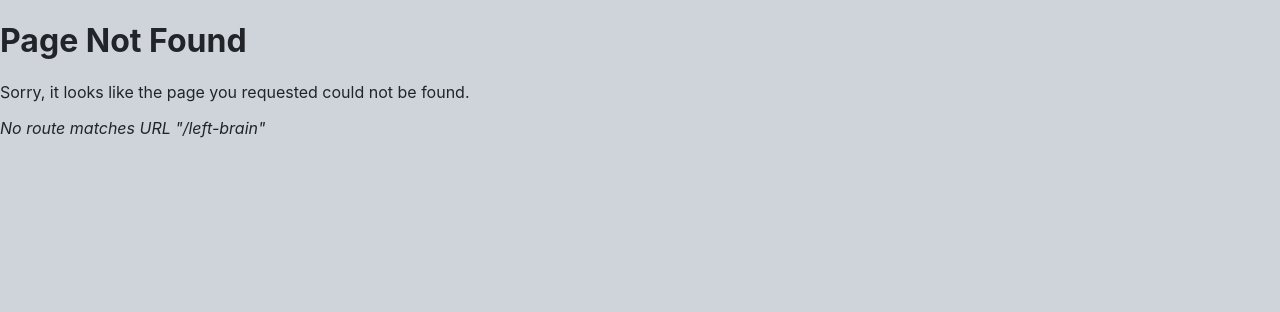
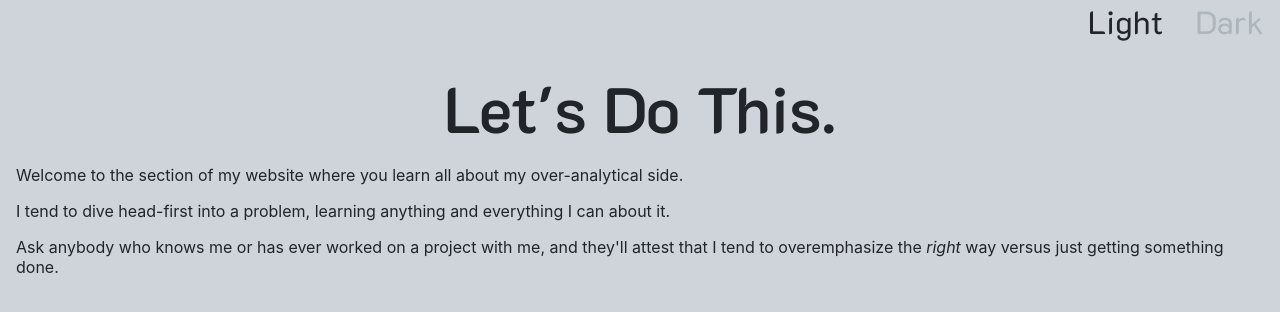
Before and after one commit to 4rron/arron.app, a React (Create React App) app: page /left-brain in a window 1280 px wide. Before the commit this address had no page. Shown: the top 312 px of the page. Built offline with nearby package versions, Linux system fonts and the light colour scheme.

Commit message:
Added Topic Selection and Started Left Brain

```diff
--- a/src/app/components/button/button.scss
+++ b/src/app/components/button/button.scss
@@ -10,6 +10,7 @@
     cursor: pointer;
     outline: inherit;
     border-radius: 5px;
+    margin: 5px;
 }
 
 .aButton:hover {
--- /dev/null
+++ b/src/app/components/problem-solving/problem-solving-greeting.tsx
@@ -0,0 +1,23 @@
+const ProblemSolvingGreeting = () => {
+    return (
+        <div>
+            <h1>Let's Do This.</h1>
+            <p>
+                Welcome to the section of my website where you learn all about
+                my over-analytical side.
+            </p>
+            <p>
+                I tend to dive head-first into a problem, learning anything and
+                everything I can about it.
+            </p>
+            <p>
+                Ask anybody who knows me or has ever worked on a project with
+                me, and they'll attest that I tend to overemphasize the
+                <i> right </i>
+                way versus just getting something done.
+            </p>
+        </div>
+    );
+};
+
+export default ProblemSolvingGreeting;
--- /dev/null
+++ b/src/app/routes/creative.tsx
@@ -0,0 +1,5 @@
+const Creative = () => {
+    return <div className="creative"></div>;
+};
+
+export default Creative;
--- a/src/app/routes/landing.scss
+++ b/src/app/routes/landing.scss
@@ -1,23 +1,9 @@
 @import "/src/variables.scss";
 
 .landing {
-    background-color: var(--background);
     height: 100vh;
     overflow: none;
     text-align: center;
-    h1 {
-        font-family: var(--font-accent);
-        font-size: 8vh;
-        margin: 0;
-    }
-    h2 {
-        margin: 0;
-        margin-bottom: 2vh;
-        font-family: var(--font-accent);
-        font-size: 5vh;
-        font-weight: lighter;
-        font-style: italic;
-    }
     .logo {
         height: 50vh;
         stroke-width: 0.75vh;
--- a/src/app/routes/landing.tsx
+++ b/src/app/routes/landing.tsx
@@ -1,21 +1,21 @@
-import Header from "../components/header/header";
 import Logo from "../components/logo";
 import "./landing.scss";
 import Button from "../components/button/button";
+import { useNavigate } from "react-router-dom";
 
 const Landing = () => {
+    const navigate = useNavigate();
+
     function onEnter() {
-        console.log("onEnter");
+        navigate("/selection");
     }
+
     return (
         <div className="landing">
-            <Header />
-            <div className="content">
-                <Logo />
-                <h1>Arron.app</h1>
-                <h2>Where creativity and critical thinking collide</h2>
-                <Button onClick={onEnter}>Enter</Button>
-            </div>
+            <Logo />
+            <h1>Arron.app</h1>
+            <h2>Where creativity and critical thinking collide</h2>
+            <Button onClick={onEnter}>Enter</Button>
         </div>
     );
 };
--- /dev/null
+++ b/src/app/routes/problem-solving.tsx
@@ -0,0 +1,11 @@
+import ProblemSolvingGreeting from "../components/problem-solving/problem-solving-greeting";
+
+const ProblemSolving = () => {
+    return (
+        <div className="problem-solving">
+            <ProblemSolvingGreeting />
+        </div>
+    );
+};
+
+export default ProblemSolving;
--- /dev/null
+++ b/src/app/routes/root.scss
@@ -0,0 +1,25 @@
+@import "/src/variables.scss";
+
+.root {
+    background-color: var(--background);
+    height: 100%;
+    overflow: hidden;
+    h1 {
+        font-family: var(--font-accent);
+        font-size: 8vh;
+        margin: 0;
+        text-align: center;
+    }
+    h2 {
+        margin: 0;
+        margin-bottom: 2vh;
+        font-family: var(--font-accent);
+        font-size: 5vh;
+        font-weight: lighter;
+        font-style: italic;
+    }
+    .content {
+        clear: both;
+        padding: 1em;
+    }
+}
--- /dev/null
+++ b/src/app/routes/root.tsx
@@ -0,0 +1,16 @@
+import { Outlet } from "react-router-dom";
+import Header from "../components/header/header";
+import "./root.scss";
+
+const Root = () => {
+    return (
+        <div className="root">
+            <Header />
+            <div className="content">
+                <Outlet />
+            </div>
+        </div>
+    );
+};
+
+export default Root;
--- /dev/null
+++ b/src/app/routes/topic-selection.tsx
@@ -0,0 +1,18 @@
+import { useNavigate } from "react-router-dom";
+import Button from "../components/button/button";
+
+const TopicSelection = () => {
+    const navigate = useNavigate();
+    return (
+        <div className="topic-selection" style={{ textAlign: "center" }}>
+            <h1>Hello</h1>
+            <h3>Which side of me are you interested in learning more about?</h3>
+            <Button onClick={() => navigate("/left-brain")}>Left Brain</Button>
+            <Button onClick={() => navigate("/right-brain")}>
+                Right Brain
+            </Button>
+        </div>
+    );
+};
+
+export default TopicSelection;
--- a/src/index.tsx
+++ b/src/index.tsx
@@ -4,25 +4,34 @@ import { Provider } from "react-redux";
 import { store } from "./app/store";
 import reportWebVitals from "./reportWebVitals";
 import "./index.scss";
-import { RouterProvider, createBrowserRouter } from "react-router-dom";
-import ErrorPage from "./app/routes/error-page";
+import {
+    Route,
+    RouterProvider,
+    createBrowserRouter,
+    createRoutesFromElements,
+} from "react-router-dom";
 import PhotoRelease from "./app/routes/photo-release";
 import Landing from "./app/routes/landing";
+import TopicSelection from "./app/routes/topic-selection";
+import Root from "./app/routes/root";
+import ProblemSolving from "./app/routes/problem-solving";
+import Creative from "./app/routes/creative";
 
 const container = document.getElementById("root")!;
 const root = createRoot(container);
 
-const router = createBrowserRouter([
-    {
-        path: "/",
-        element: <Landing />,
-        errorElement: <ErrorPage />,
-    },
-    {
-        path: "/photo/release",
-        element: <PhotoRelease />,
-    },
-]);
+const router = createBrowserRouter(
+    createRoutesFromElements(
+        <Route path="/" element={<Root />}>
+            <Route index element={<Landing />} />
+            <Route path="selection" element={<TopicSelection />} />
+            <Route path="right-brain" element={<Creative />}>
+                <Route path="photo-release" element={<PhotoRelease />} />
+            </Route>
+            <Route path="left-brain" element={<ProblemSolving />} />
+        </Route>
+    )
+);
 
 root.render(
     <React.StrictMode>
```
